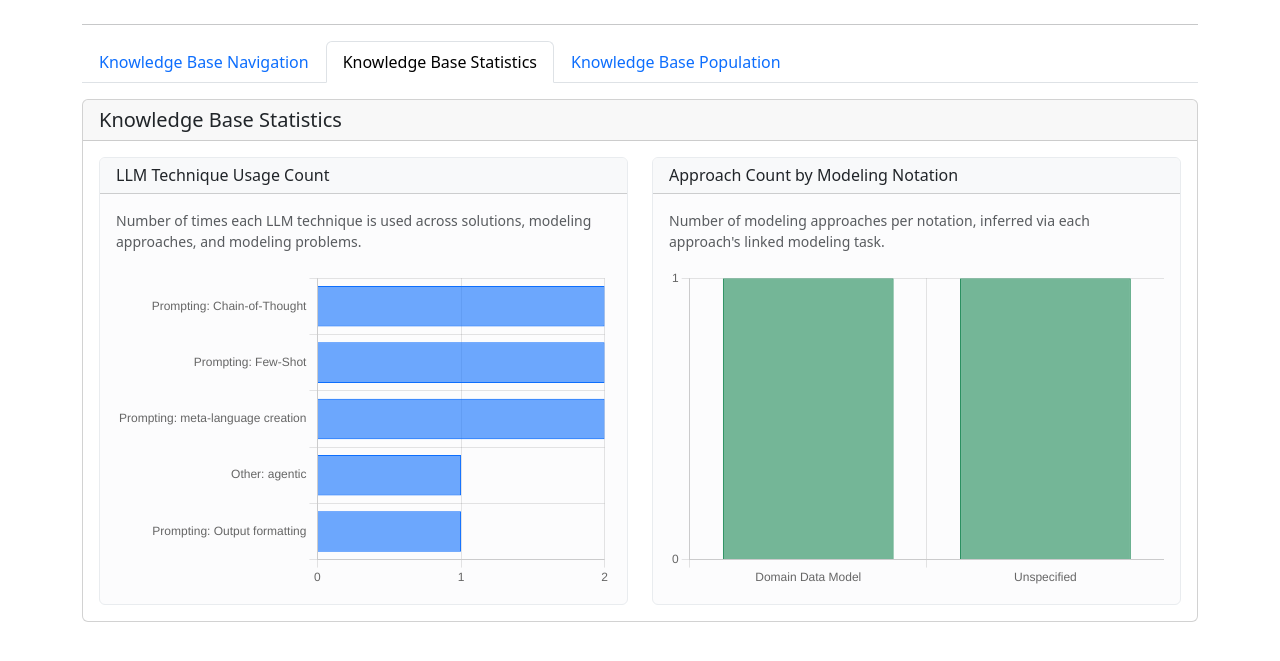
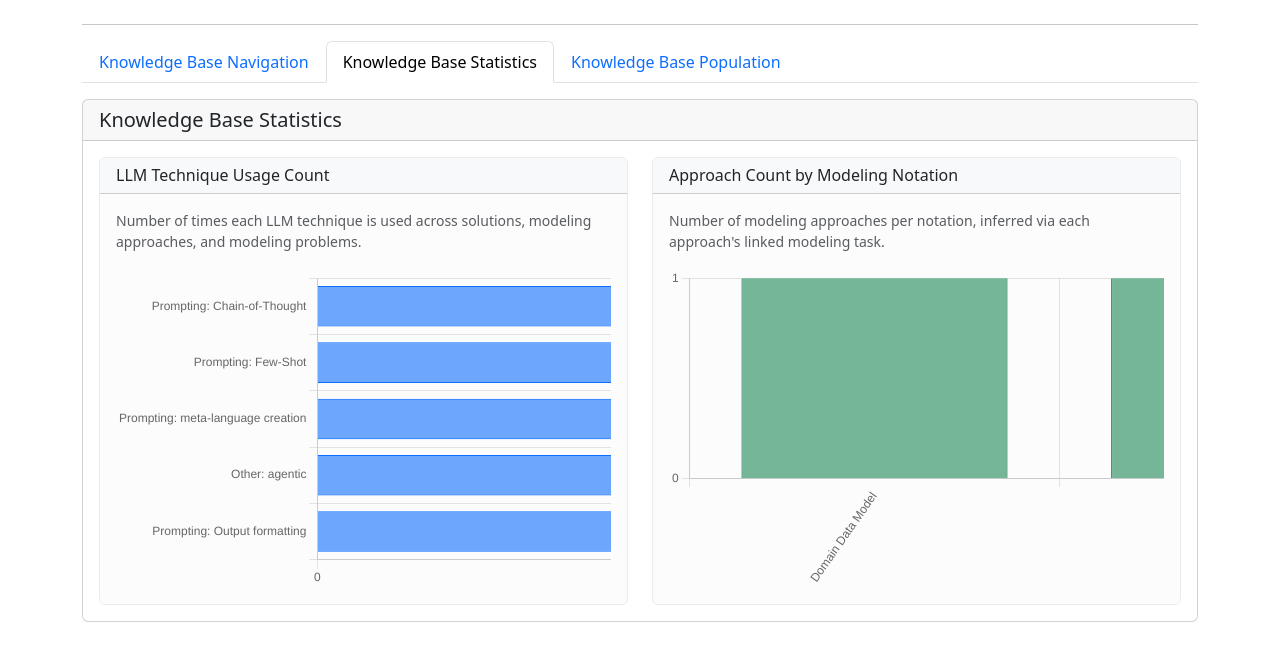
Before and after one commit to sybrendekinderen-afk/aap-alternative-modeling-app, a Flask app: page / in a window 1280 px wide, after a click on "Knowledge Base Statistics". Shown: the top 661 px of the page. Run offline with Flask 3, Linux system fonts and the light colour scheme; some libraries are stand-ins or nearby versions.

Commit message:
makiing bar chart visualization consistent: avoid resizing bars (instead scrolling) consistent labeling,

```diff
--- a/templates/index.html
+++ b/templates/index.html
@@ -32,6 +32,8 @@
     .task-pane-highlight { border-color: #9fb6e7 !important; background-color: #f8fbff; }
     .task-list-scroll { max-height: 320px; overflow-y: auto; }
     .task-problems-toggle { width: 1.25rem; height: 1.25rem; padding: 0; line-height: 1; }
+    .chart-scroll-vertical { height: 320px; overflow-y: auto; overflow-x: hidden; }
+    .chart-scroll-horizontal { height: 320px; overflow-x: auto; overflow-y: hidden; }
   </style>
 </head>
 <body>
@@ -550,7 +552,7 @@
                 <div class="alert alert-light border" id="technique-chart-empty" {% if technique_usage_counts %}style="display: none;"{% endif %}>
                   No LLM technique usage data available yet.
                 </div>
-                <div style="height: 320px;" {% if not technique_usage_counts %}class="d-none"{% endif %} id="technique-chart-wrapper">
+                <div class="chart-scroll-vertical{% if not technique_usage_counts %} d-none{% endif %}" id="technique-chart-wrapper">
                   <canvas id="technique-usage-chart" aria-label="Bar chart of LLM technique usage counts" role="img"></canvas>
                 </div>
               </div>
@@ -564,7 +566,7 @@
                 <div class="alert alert-light border" id="notation-chart-empty" {% if approach_count_by_notation %}style="display: none;"{% endif %}>
                   No modeling notation data available yet.
                 </div>
-                <div style="height: 320px;" {% if not approach_count_by_notation %}class="d-none"{% endif %} id="notation-chart-wrapper">
+                <div class="chart-scroll-horizontal{% if not approach_count_by_notation %} d-none{% endif %}" id="notation-chart-wrapper">
                   <canvas id="notation-approach-chart" aria-label="Bar chart of approach counts by modeling notation" role="img"></canvas>
                 </div>
               </div>
@@ -1537,7 +1539,14 @@
       if (window.Chart) {
         if (Array.isArray(techniqueUsageCounts) && techniqueUsageCounts.length > 0) {
           const techniqueCanvas = document.getElementById('technique-usage-chart');
+          const techniqueWrapper = document.getElementById('technique-chart-wrapper');
           if (techniqueCanvas) {
+            const techniqueCount = techniqueUsageCounts.length;
+            const techniqueCanvasHeight = Math.max(320, techniqueCount * 38);
+            const techniqueCanvasWidth = Math.max(820, (techniqueWrapper && techniqueWrapper.clientWidth) ? techniqueWrapper.clientWidth : 820);
+            techniqueCanvas.height = techniqueCanvasHeight;
+            techniqueCanvas.width = techniqueCanvasWidth;
+
             new Chart(techniqueCanvas, {
               type: 'bar',
               data: {
@@ -1551,14 +1560,23 @@
                 }],
               },
               options: {
-                responsive: true,
-                maintainAspectRatio: false,
+                responsive: false,
                 indexAxis: 'y',
+                layout: {
+                  padding: {
+                    right: 12,
+                  },
+                },
                 scales: {
                   x: {
                     beginAtZero: true,
                     ticks: {
                       precision: 0,
+                    },
+                  },
+                  y: {
+                    ticks: {
+                      autoSkip: false,
                     },
                   },
                 },
@@ -1574,7 +1592,17 @@
 
         if (Array.isArray(approachCountByNotation) && approachCountByNotation.length > 0) {
           const notationCanvas = document.getElementById('notation-approach-chart');
+          const notationWrapper = document.getElementById('notation-chart-wrapper');
           if (notationCanvas) {
+            const notationCount = approachCountByNotation.length;
+            const notationCanvasWidth = Math.max(
+              760,
+              notationCount * 110,
+              (notationWrapper && notationWrapper.clientWidth) ? notationWrapper.clientWidth : 0
+            );
+            notationCanvas.width = notationCanvasWidth;
+            notationCanvas.height = 320;
+
             new Chart(notationCanvas, {
               type: 'bar',
               data: {
@@ -1588,9 +1616,15 @@
                 }],
               },
               options: {
-                responsive: true,
-                maintainAspectRatio: false,
+                responsive: false,
                 scales: {
+                  x: {
+                    ticks: {
+                      autoSkip: false,
+                      maxRotation: 55,
+                      minRotation: 55,
+                    },
+                  },
                   y: {
                     beginAtZero: true,
                     ticks: {
```
